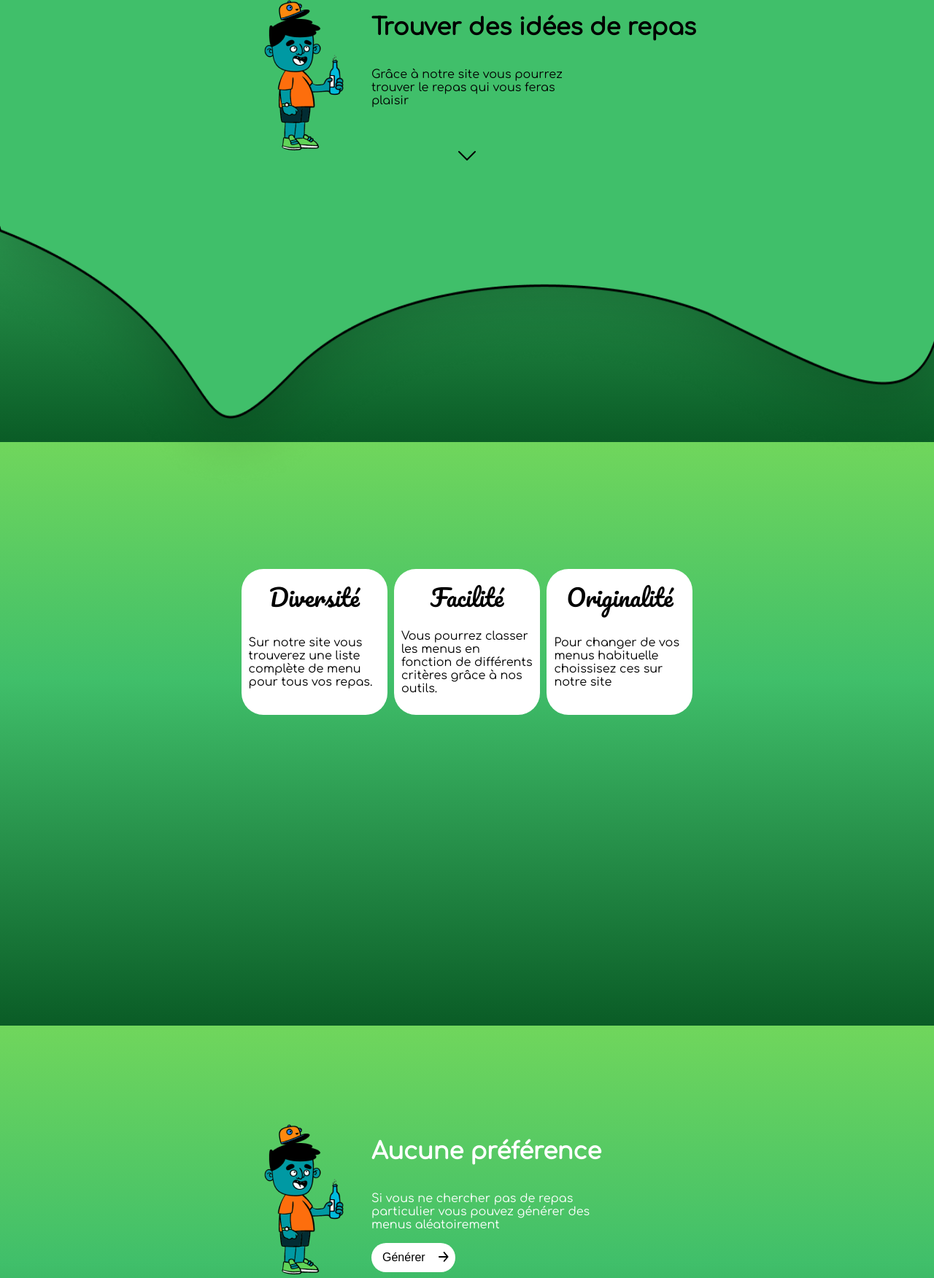
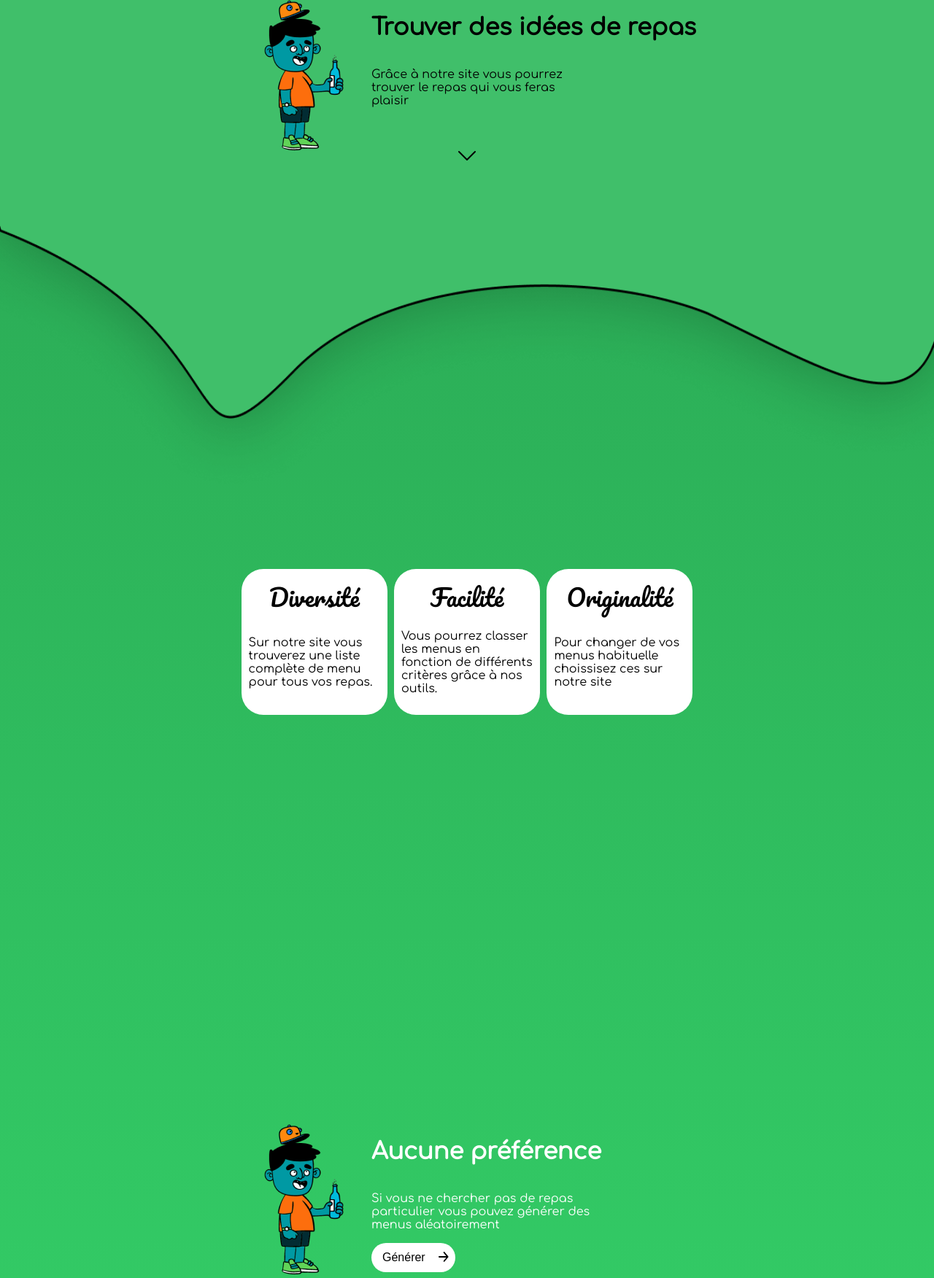
Before and after one commit to lololepetitrigolo/Doof, a Django app: page / in a window 1280 px wide. Shown: the part 194-1946 px from the top of the page at 73% size. Run offline with Django 3.2, Linux system fonts and the light colour scheme.

Commit message:
Background

```diff
--- a/menu/static/css/navigation.css
+++ b/menu/static/css/navigation.css
@@ -10,8 +10,8 @@ body{
     font-family: 'Comfortaa';
     display: flex;
     flex-direction: column;
-    background: linear-gradient(180deg, #70D65C 0%, #40BF6A 40.63%, #0A5C26 100%);
-    background-attachment: fixed;
+    background: linear-gradient(180deg, #29A352 0%, #33CC66 51.74%, #52E099 96.52%);
+    background-attachment: scroll;
     margin: 0;
 }
 
```
